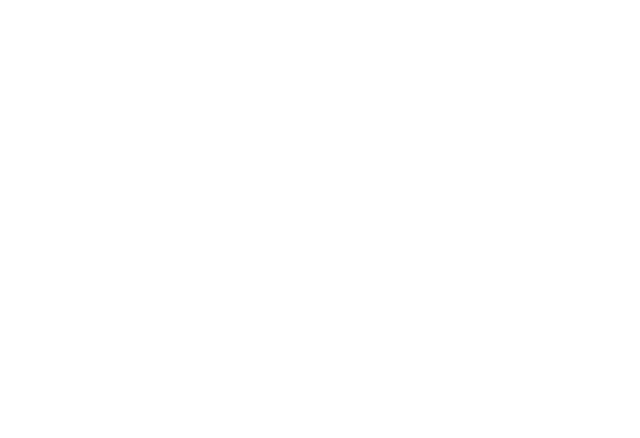
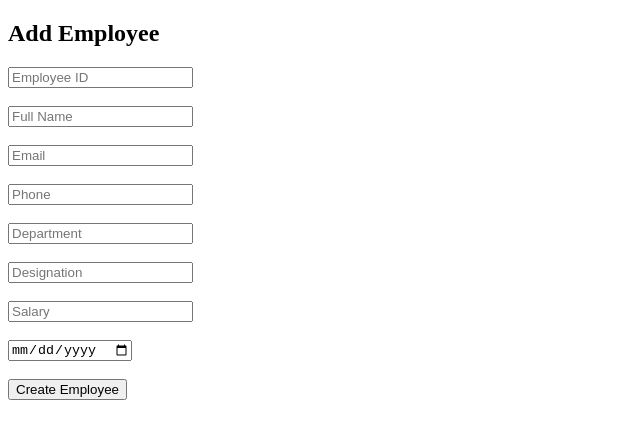
Before and after one commit to Prakashray-dev/VyomVision, a React app in the folder frontend/: page /employees/add in a window 1280 px wide. Before the commit this address had no page. Shown: the top 438 px of the page, without its empty margins (0-640 px from the left). Built offline with nearby package versions, Linux system fonts and the light colour scheme; sample sign-in values are in the browser's storage; the HTML template or start-up script is replaced by a standard one.

Commit message:
Features to add new employee

```diff
--- a/frontend/src/App.jsx
+++ b/frontend/src/App.jsx
@@ -1,12 +1,17 @@
-import { BrowserRouter, Routes, Route } from "react-router-dom";
+import { BrowserRouter, Routes, Route, Navigate } from "react-router-dom";
 import Login from "./pages/Login";
 import Dashboard from "./pages/Dashboard";
 import ProtectedRoute from "./utils/ProtectedRoute";
+import Employees from "./pages/Employees";
+
+import AddEmployee from "./pages/AddEmployee";
 
 function App() {
   return (
     <BrowserRouter>
       <Routes>
+        <Route path="/" element={<Navigate to="/login" replace />} />
+
         <Route path="/login" element={<Login />} />
 
         <Route
@@ -17,6 +22,23 @@ function App() {
             </ProtectedRoute>
           }
         />
+        <Route
+          path="/employees"
+          element={
+            <ProtectedRoute>
+              <Employees />
+            </ProtectedRoute>
+          }
+        />
+
+        <Route
+          path="/employees/add"
+          element={
+            <ProtectedRoute>
+              <AddEmployee />
+            </ProtectedRoute>
+          }
+        />
       </Routes>
     </BrowserRouter>
   );
--- /dev/null
+++ b/frontend/src/pages/AddEmployee.jsx
@@ -0,0 +1,130 @@
+import { useState } from "react";
+import { useNavigate } from "react-router-dom";
+import axios from "../api/axios";
+
+function AddEmployee() {
+  const navigate = useNavigate();
+
+  const [form, setForm] = useState({
+    employeeId: "",
+    fullName: "",
+    email: "",
+    phone: "",
+    department: "",
+    designation: "",
+    salary: "",
+    dateOfJoining: "",
+  });
+
+  const [error, setError] = useState("");
+
+  const handleChange = (e) => {
+    setForm({ ...form, [e.target.name]: e.target.value });
+  };
+
+  const handleSubmit = async (e) => {
+    e.preventDefault();
+
+    try {
+      const token = localStorage.getItem("token");
+
+      await axios.post("/employees", form, {
+        headers: {
+          Authorization: `Bearer ${token}`,
+        },
+      });
+
+      navigate("/employees");
+    } catch (err) {
+      setError("Failed to create employee");
+    }
+  };
+
+  return (
+    <div style={{ maxWidth: "400px" }}>
+      <h2>Add Employee</h2>
+
+      {error && <p style={{ color: "red" }}>{error}</p>}
+
+      <form onSubmit={handleSubmit}>
+        <input
+          name="employeeId"
+          placeholder="Employee ID"
+          onChange={handleChange}
+          required
+        />
+        <br />
+        <br />
+
+        <input
+          name="fullName"
+          placeholder="Full Name"
+          onChange={handleChange}
+          required
+        />
+        <br />
+        <br />
+
+        <input
+          name="email"
+          type="email"
+          placeholder="Email"
+          onChange={handleChange}
+          required
+        />
+        <br />
+        <br />
+
+        <input
+          name="phone"
+          placeholder="Phone"
+          onChange={handleChange}
+          required
+        />
+        <br />
+        <br />
+
+        <input
+          name="department"
+          placeholder="Department"
+          onChange={handleChange}
+          required
+        />
+        <br />
+        <br />
+
+        <input
+          name="designation"
+          placeholder="Designation"
+          onChange={handleChange}
+          required
+        />
+        <br />
+        <br />
+
+        <input
+          name="salary"
+          type="number"
+          placeholder="Salary"
+          onChange={handleChange}
+          required
+        />
+        <br />
+        <br />
+
+        <input
+          name="dateOfJoining"
+          type="date"
+          onChange={handleChange}
+          required
+        />
+        <br />
+        <br />
+
+        <button type="submit">Create Employee</button>
+      </form>
+    </div>
+  );
+}
+
+export default AddEmployee;
--- a/frontend/src/pages/Dashboard.jsx
+++ b/frontend/src/pages/Dashboard.jsx
@@ -11,6 +11,13 @@ function Dashboard() {
   return (
     <div>
       <h2>Admin Dashboard</h2>
+
+      <button onClick={() => navigate("/employees")}>
+        View Employees
+      </button>
+
+      <br /><br />
+
       <button onClick={logout}>Logout</button>
     </div>
   );
--- /dev/null
+++ b/frontend/src/pages/Employees.jsx
@@ -0,0 +1,74 @@
+import { useEffect, useState } from "react";
+import { useNavigate } from "react-router-dom";
+import axios from "../api/axios";
+
+function Employees() {
+  const navigate = useNavigate();
+
+  const [employees, setEmployees] = useState([]);
+  const [loading, setLoading] = useState(true);
+  const [error, setError] = useState("");
+
+  useEffect(() => {
+    const fetchEmployees = async () => {
+      try {
+        const token = localStorage.getItem("token");
+
+        const res = await axios.get("/employees", {
+          headers: {
+            Authorization: `Bearer ${token}`,
+          },
+        });
+
+        setEmployees(res.data.employees || []);
+      } catch (err) {
+        setError("Failed to load employees");
+      } finally {
+        setLoading(false);
+      }
+    };
+
+    fetchEmployees();
+  }, []);
+
+  if (loading) return <p>Loading employees...</p>;
+  if (error) return <p style={{ color: "red" }}>{error}</p>;
+
+  return (
+    <div style={{ padding: "20px" }}>
+      <h2>Employees</h2>
+
+      {/* ADD EMPLOYEE BUTTON */}
+      <button onClick={() => navigate("/employees/add")}>
+        Add Employee
+      </button>
+
+      <br /><br />
+
+      {employees.length === 0 ? (
+        <p>No employees found</p>
+      ) : (
+        <table border="1" cellPadding="8">
+          <thead>
+            <tr>
+              <th>Full Name</th>
+              <th>Employee ID</th>
+              <th>Email</th>
+            </tr>
+          </thead>
+          <tbody>
+            {employees.map((emp) => (
+              <tr key={emp._id}>
+                <td>{emp.fullName}</td>
+                <td>{emp.employeeId}</td>
+                <td>{emp.email}</td>
+              </tr>
+            ))}
+          </tbody>
+        </table>
+      )}
+    </div>
+  );
+}
+
+export default Employees;
```
